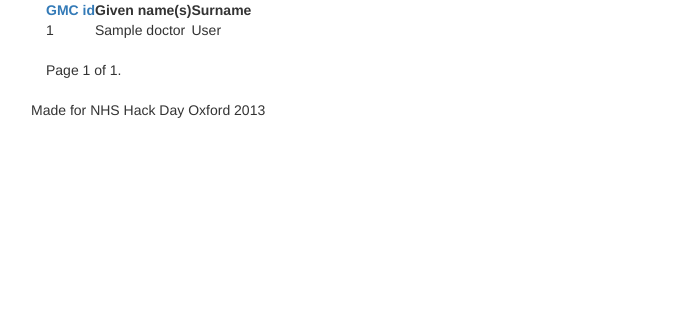
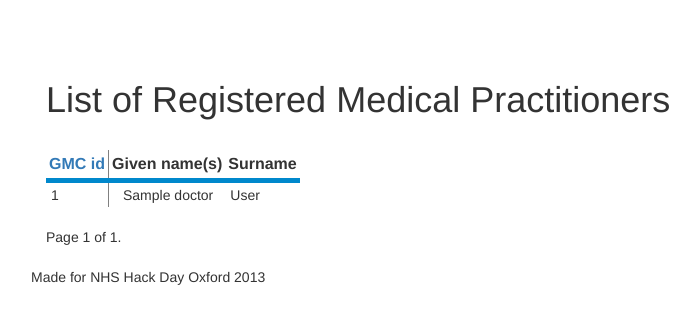
Before and after one commit to nhshackday/lict2, a Django app: template lict2/conflict/templates/conflict/doctor_list.html in a window 1280 px wide. Shown: the top 324 px of the page, without its empty margins (24-724 px from the left). Run offline with Django 3.2, Linux system fonts and the light colour scheme; the template is opened without the code that fills it: most values are stand-ins (such as "Sample title", 1, 10 or a date in 2020); some libraries are stand-ins or nearby versions.

Commit message:
Quick and dirty styling

```diff
--- a/lict2/conflict/templates/conflict/base.html
+++ b/lict2/conflict/templates/conflict/base.html
@@ -8,6 +8,34 @@
         <link href="//netdna.bootstrapcdn.com/twitter-bootstrap/2.2.2/css/bootstrap-combined.min.css" rel="stylesheet">
         <link href='http://fonts.googleapis.com/css?family=Lato:300,400,700,900,300italic,400italic,700italic,900italic'
               rel='stylesheet' type='text/css'>
+        <style type="text/css">
+            table.doctors tbody tr td {
+                padding: 2px 5px;
+            }
+
+            table.doctors tbody tr td:first-child,
+            table.doctors thead tr th:first-child {
+                border-right: 1px solid gray;
+            }
+            table.doctors tbody tr td:nth-child(2) {
+                padding-left: 1em;
+            }
+            table.doctors thead {
+                border-bottom: 5px solid #08C;
+                margin-bottom: 5px;
+                font-size: 16px;
+            }
+            table.doctors thead tr th {
+                padding: 3px;
+            }
+
+            table.doctors {
+                margin-top: 30px;
+            }
+            body {
+                padding-top: 60px;
+            }
+        </style>
     </head>
 
     <body>
--- a/lict2/conflict/templates/conflict/doctor_list.html
+++ b/lict2/conflict/templates/conflict/doctor_list.html
@@ -1,7 +1,8 @@
 {% extends "conflict/base.html" %}
 
 {% block content %}
-    <table>
+    <h1>List of Registered Medical Practitioners</h1>
+    <table class="doctors">
         <thead>
             <tr>
                 <th><a href="http://www.gmc-uk.org/">GMC id</a></th>
```
